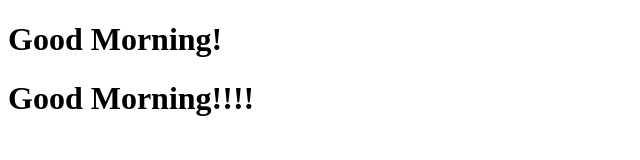
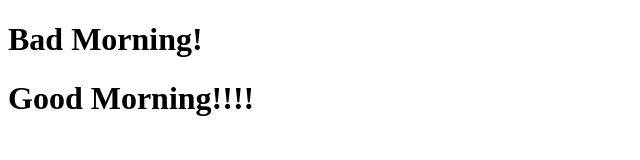
Before and after one commit to e27813176/git-demo, a plain HTML site: page index.html in a window 1280 px wide. Shown: the whole page, without its empty margins (0-640 px from the left). Drawn offline with Linux system fonts and the light colour scheme.

Commit message:
change to Bad

```diff
--- a/index.html
+++ b/index.html
@@ -3,7 +3,7 @@
 	<head>
     </head>
 	<body>
-        <h1>Good Morning!</h1>
+        <h1>Bad Morning!</h1>
         <h1>Good Morning!!!!</h1>
     </body>
 
```
